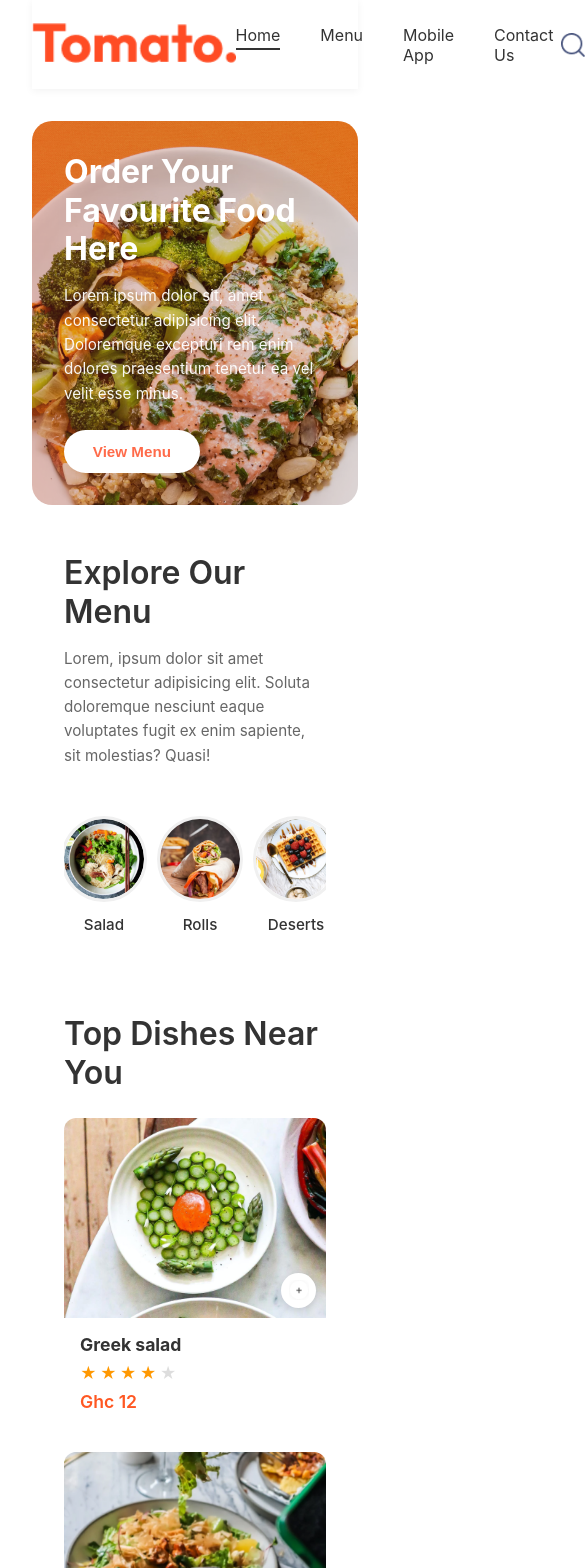
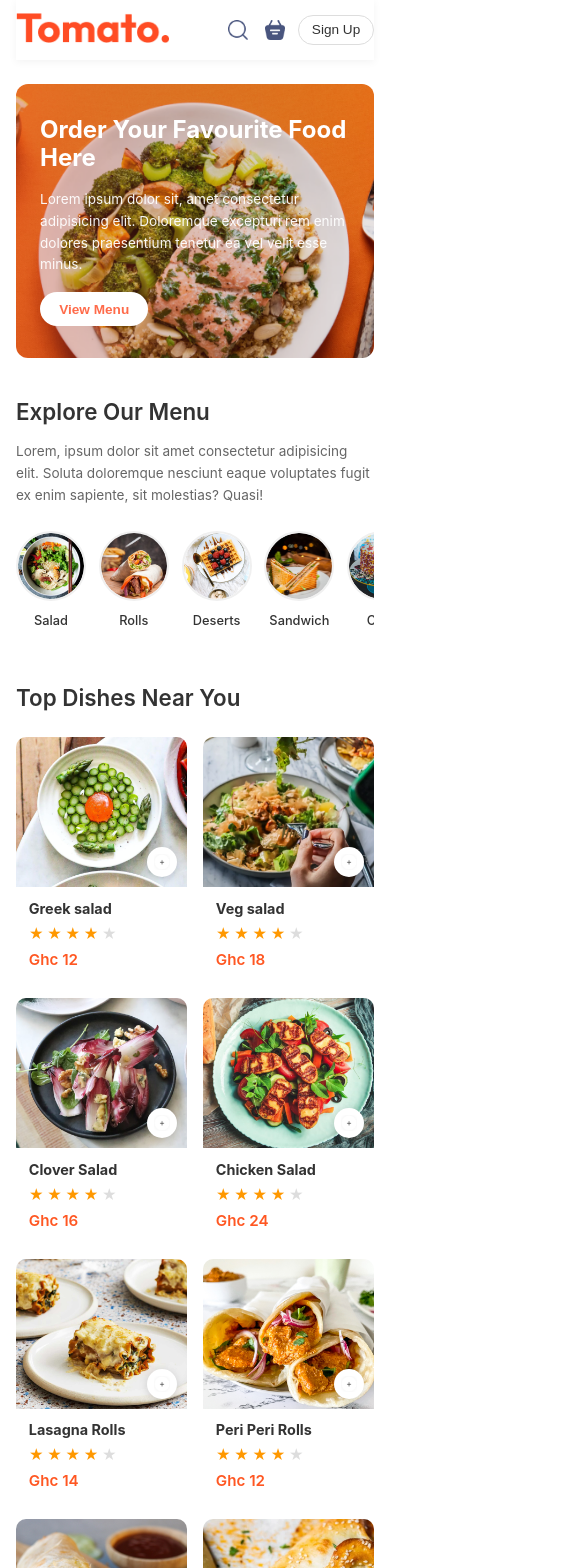
Before and after one commit to COLLINS15943/food-ecommerce, a React (Create React App) app: page / in a window 390 px wide. Shown: the top 1568 px of the page, 585 px wide, since content can reach past the window. Built offline with nearby package versions, Linux system fonts and the light colour scheme.

Commit message:
Add responsive design for mobile, tablet, and desktop views

```diff
--- a/public/index.html
+++ b/public/index.html
@@ -24,7 +24,7 @@
       work correctly both with client-side routing and a non-root public URL.
       Learn how to configure a non-root public URL by running `npm run build`.
     -->
-    <title>React App</title>
+    <title>Tomato - Order Your Favourite Food</title>
   </head>
   <body>
     <noscript>You need to enable JavaScript to run this app.</noscript>
--- a/src/App.css
+++ b/src/App.css
@@ -1,5 +1,6 @@
 * {
   scroll-behavior: smooth;
+  box-sizing: border-box;
 }
 
 .App {
@@ -12,3 +13,15 @@
   margin: 0 auto;
   padding: 0 2rem;
 }
+
+@media (max-width: 768px) {
+  .app-container {
+    padding: 0 1.5rem;
+  }
+}
+
+@media (max-width: 480px) {
+  .app-container {
+    padding: 0 1rem;
+  }
+}
--- a/src/components/Footer.jsx
+++ b/src/components/Footer.jsx
@@ -35,14 +35,14 @@ const Footer = () => {
         <div className="footer-section">
           <h3>Get In Touch</h3>
           <ul>
-            <li>+233544993066</li>
-            <li>leo@gmail.com</li>
+            <li>+233559438418</li>
+            <li>agbocollins15@gmail.com</li>
           </ul>
         </div>
       </div>
 
       <div className="footer-bottom">
-        <p>Copyright © Korios Dev Hussle</p>
+        <p>Copyright © Star Dev</p>
       </div>
     </footer>
   );
--- a/src/index.css
+++ b/src/index.css
@@ -5,9 +5,27 @@ body {
     sans-serif;
   -webkit-font-smoothing: antialiased;
   -moz-osx-font-smoothing: grayscale;
+  overflow-x: hidden;
 }
 
 code {
   font-family: source-code-pro, Menlo, Monaco, Consolas, 'Courier New',
     monospace;
 }
+
+* {
+  box-sizing: border-box;
+}
+
+img {
+  max-width: 100%;
+  height: auto;
+}
+
+button {
+  -webkit-tap-highlight-color: transparent;
+}
+
+a {
+  -webkit-tap-highlight-color: transparent;
+}
--- a/src/styles/AppDownload.css
+++ b/src/styles/AppDownload.css
@@ -38,8 +38,54 @@
   transform: scale(1.05);
 }
 
+@media (max-width: 992px) {
+  .app-download-container h2 {
+    font-size: 1.8rem;
+  }
+}
+
 @media (max-width: 768px) {
+  .app-download {
+    margin: 3rem 0;
+  }
+
+  .app-download-text {
+    font-size: 0.9rem;
+  }
+
+  .app-download-container h2 {
+    font-size: 1.6rem;
+    margin: 0 0 1.5rem 0;
+  }
+
+  .app-download-buttons {
+    gap: 1rem;
+  }
+
   .app-download-buttons img {
     width: 150px;
   }
 }
+
+@media (max-width: 480px) {
+  .app-download {
+    margin: 2rem 0;
+  }
+
+  .app-download-text {
+    font-size: 0.85rem;
+  }
+
+  .app-download-container h2 {
+    font-size: 1.4rem;
+    margin: 0 0 1.2rem 0;
+  }
+
+  .app-download-buttons {
+    gap: 0.8rem;
+  }
+
+  .app-download-buttons img {
+    width: 130px;
+  }
+}
--- a/src/styles/AuthModal.css
+++ b/src/styles/AuthModal.css
@@ -114,3 +114,78 @@
 .toggle-link:hover {
   color: #e55a41;
 }
+
+@media (max-width: 768px) {
+  .auth-modal {
+    width: 95%;
+    max-width: 380px;
+    padding: 1.5rem;
+  }
+
+  .auth-modal h2 {
+    font-size: 1.3rem;
+    margin-bottom: 1.2rem;
+  }
+
+  .auth-modal input {
+    padding: 0.7rem;
+    font-size: 0.95rem;
+  }
+
+  .submit-btn {
+    padding: 0.7rem;
+    font-size: 0.95rem;
+  }
+
+  .terms-checkbox {
+    font-size: 0.85rem;
+  }
+
+  .toggle-text {
+    font-size: 0.85rem;
+    margin-top: 1.2rem;
+  }
+}
+
+@media (max-width: 480px) {
+  .auth-modal {
+    width: 95%;
+    max-width: 100%;
+    padding: 1.2rem;
+  }
+
+  .close-btn {
+    top: 0.8rem;
+    right: 0.8rem;
+    font-size: 1.3rem;
+  }
+
+  .auth-modal h2 {
+    font-size: 1.2rem;
+    margin-bottom: 1rem;
+  }
+
+  .auth-modal form {
+    gap: 0.8rem;
+  }
+
+  .auth-modal input {
+    padding: 0.65rem;
+    font-size: 0.9rem;
+  }
+
+  .submit-btn {
+    padding: 0.65rem;
+    font-size: 0.9rem;
+  }
+
+  .terms-checkbox {
+    font-size: 0.8rem;
+    gap: 0.4rem;
+  }
+
+  .toggle-text {
+    font-size: 0.8rem;
+    margin-top: 1rem;
+  }
+}
--- a/src/styles/CartModal.css
+++ b/src/styles/CartModal.css
@@ -195,20 +195,163 @@
   background-color: #333;
 }
 
+@media (max-width: 992px) {
+  .cart-modal {
+    max-width: 800px;
+  }
+
+  .cart-items-header,
+  .cart-item-row {
+    grid-template-columns: 70px 2fr 0.9fr 0.9fr 0.9fr 70px;
+    gap: 0.8rem;
+  }
+}
+
 @media (max-width: 768px) {
   .cart-modal {
     width: 95%;
     padding: 1.5rem;
+    max-height: 85vh;
   }
 
-  .cart-items-header,
+  .cart-header h2 {
+    font-size: 1.3rem;
+  }
+
+  .cart-items-header {
+    display: none;
+  }
+
   .cart-item-row {
-    grid-template-columns: 60px 1.5fr 0.8fr 0.8fr 0.8fr 60px;
-    gap: 0.5rem;
+    grid-template-columns: 60px 1fr;
+    gap: 1rem;
+    padding: 1rem;
+    background: #f9f9f9;
+    border-radius: 8px;
+    margin-bottom: 0.8rem;
+    border-bottom: none;
+  }
+
+  .cart-item-image {
+    grid-row: 1 / 3;
+  }
+
+  .cart-item-title {
+    grid-column: 2;
+    font-weight: 600;
+  }
+
+  .cart-item-price,
+  .cart-item-quantity,
+  .cart-item-total {
+    grid-column: 2;
+    display: flex;
+    justify-content: space-between;
     font-size: 0.85rem;
+  }
+
+  .cart-item-price::before {
+    content: 'Price: ';
+    font-weight: 600;
+    color: #333;
+  }
+
+  .cart-item-quantity::before {
+    content: 'Quantity: ';
+    font-weight: 600;
+    color: #333;
+  }
+
+  .cart-item-total::before {
+    content: 'Total: ';
+    font-weight: 600;
+    color: #333;
+  }
+
+  .cart-item-remove {
+    grid-column: 2;
+    text-align: right;
   }
 
   .cart-summary {
     grid-template-columns: 1fr;
+    gap: 1.5rem;
+  }
+
+  .cart-total-section h3 {
+    font-size: 1.1rem;
+  }
+
+  .cart-total-row {
+    font-size: 0.9rem;
+  }
+
+  .checkout-btn {
+    font-size: 0.95rem;
   }
 }
+
+@media (max-width: 480px) {
+  .cart-modal {
+    width: 100%;
+    max-width: 100%;
+    padding: 1rem;
+    border-radius: 12px 12px 0 0;
+    max-height: 90vh;
+    top: auto;
+    bottom: 0;
+    transform: translate(-50%, 0);
+  }
+
+  .cart-header {
+    margin-bottom: 1.5rem;
+  }
+
+  .cart-header h2 {
+    font-size: 1.2rem;
+  }
+
+  .cart-item-row {
+    padding: 0.8rem;
+    gap: 0.8rem;
+  }
+
+  .cart-item-image img {
+    width: 50px;
+    height: 50px;
+  }
+
+  .cart-item-title {
+    font-size: 0.9rem;
+  }
+
+  .cart-item-price,
+  .cart-item-quantity,
+  .cart-item-total {
+    font-size: 0.8rem;
+  }
+
+  .cart-total-section h3 {
+    font-size: 1rem;
+  }
+
+  .cart-total-row {
+    font-size: 0.85rem;
+    padding: 0.6rem 0;
+  }
+
+  .checkout-btn {
+    padding: 0.9rem;
+    font-size: 0.9rem;
+  }
+
+  .promo-input-group input,
+  .promo-input-group button {
+    font-size: 0.85rem;
+    padding: 0.7rem;
+  }
+
+  .promo-input-group button {
+    padding: 0.7rem 1rem;
+  }
+}
--- a/src/styles/Footer.css
+++ b/src/styles/Footer.css
@@ -102,9 +102,103 @@
   font-size: 0.9rem;
 }
 
+@media (max-width: 992px) {
+  .footer-container {
+    grid-template-columns: 1fr 1fr;
+    gap: 2.5rem;
+  }
+
+  .footer-brand {
+    grid-column: 1 / -1;
+  }
+}
+
 @media (max-width: 768px) {
+  .footer {
+    margin-top: 3rem;
+  }
+
   .footer-container {
     grid-template-columns: 1fr;
     gap: 2rem;
+    padding: 2.5rem 2rem;
+  }
+
+  .footer-brand {
+    grid-column: auto;
+  }
+
+  .footer-logo {
+    font-size: 1.8rem;
+  }
+
+  .footer-brand p {
+    font-size: 0.9rem;
+  }
+
+  .footer-section h3 {
+    font-size: 1.1rem;
+    margin: 0 0 1rem 0;
+  }
+
+  .footer-section ul {
+    gap: 0.6rem;
+  }
+
+  .footer-section ul li {
+    font-size: 0.9rem;
+  }
+
+  .footer-bottom {
+    padding: 1.2rem 2rem;
+  }
+
+  .footer-bottom p {
+    font-size: 0.85rem;
   }
 }
+
+@media (max-width: 480px) {
+  .footer-container {
+    padding: 2rem 1.5rem;
+    gap: 1.5rem;
+  }
+
+  .footer-logo {
+    font-size: 1.6rem;
+  }
+
+  .footer-brand p {
+    font-size: 0.85rem;
+  }
+
+  .footer-brand {
+    gap: 1rem;
+  }
+
+  .social-icons a {
+    width: 35px;
+    height: 35px;
+  }
+
+  .social-icons img {
+    width: 18px;
+    height: 18px;
+  }
+
+  .footer-section h3 {
+    font-size: 1rem;
+  }
+
+  .footer-section ul li {
+    font-size: 0.85rem;
+  }
+
+  .footer-bottom {
+    padding: 1rem 1.5rem;
+  }
+
+  .footer-bottom p {
+    font-size: 0.8rem;
+  }
+}
--- a/src/styles/Header.css
+++ b/src/styles/Header.css
@@ -119,3 +119,62 @@
 .signin-btn:hover {
   background-color: #f5f5f5;
 }
+
+@media (max-width: 992px) {
+  .nav-list {
+    gap: 1.5rem;
+  }
+
+  .nav-list a {
+    font-size: 0.9rem;
+  }
+}
+
+@media (max-width: 768px) {
+  .header {
+    padding: 0.8rem 0;
+  }
+
+  .logo img {
+    height: 35px;
+  }
+
+  .nav {
+    display: none;
+  }
+
+  .header-actions {
+    gap: 1rem;
+  }
+
+  .search-btn img,
+  .cart-btn img {
+    width: 20px;
+    height: 20px;
+  }
+
+  .signin-btn {
+    padding: 0.5rem 1rem;
+    font-size: 0.9rem;
+  }
+}
+
+@media (max-width: 480px) {
+  .logo img {
+    height: 30px;
+  }
+
+  .header-actions {
+    gap: 0.5rem;
+  }
+
+  .signin-btn {
+    padding: 0.4rem 0.8rem;
+    font-size: 0.85rem;
+  }
+
+  .search-btn,
+  .cart-btn {
+    padding: 0.3rem;
+  }
+}
--- a/src/styles/Hero.css
+++ b/src/styles/Hero.css
@@ -48,6 +48,7 @@
   transform: translateY(-2px);
   box-shadow: 0 8px 20px rgba(0, 0, 0, 0.15);
 }
+
 @keyframes fadeInLeft {
   from {
     opacity: 0;
@@ -68,10 +69,23 @@
   animation-delay: 0.6s;
 }
 
+@media (max-width: 992px) {
+  .hero {
+    padding: 3rem 2.5rem;
+    min-height: 320px;
+  }
+
+  .hero-content h1 {
+    font-size: 2.5rem;
+  }
+}
+
 @media (max-width: 768px) {
   .hero {
-    padding: 2rem;
-    min-height: 300px;
+    padding: 2.5rem 2rem;
+    min-height: 280px;
+    border-radius: 15px;
+    margin: 1.5rem 0;
   }
 
   .hero-content {
@@ -81,4 +95,36 @@
   .hero-content h1 {
     font-size: 2rem;
   }
+
+  .hero-content p {
+    font-size: 0.9rem;
+    margin: 0 0 1.2rem 0;
+  }
+
+  .view-menu-btn {
+    padding: 0.7rem 1.5rem;
+    font-size: 0.9rem;
+  }
 }
+
+@media (max-width: 480px) {
+  .hero {
+    padding: 2rem 1.5rem;
+    min-height: 240px;
+    border-radius: 12px;
+  }
+
+  .hero-content h1 {
+    font-size: 1.5rem;
+  }
+
+  .hero-content p {
+    font-size: 0.85rem;
+    margin: 0 0 1rem 0;
+  }
+
+  .view-menu-btn {
+    padding: 0.6rem 1.2rem;
+    font-size: 0.85rem;
+  }
+}
--- a/src/styles/Menu.css
+++ b/src/styles/Menu.css
@@ -206,13 +206,43 @@
   color: #ff9800;
 }
 
+@media (max-width: 992px) {
+  .menu-container h2 {
+    font-size: 1.8rem;
+  }
+
+  .categories {
+    gap: 1.5rem;
+  }
+
+  .category-circle {
+    width: 90px;
+    height: 90px;
+  }
+
+  .dishes-grid {
+    grid-template-columns: repeat(auto-fill, minmax(220px, 1fr));
+    gap: 1.8rem;
+  }
+}
+
 @media (max-width: 768px) {
   .menu-section {
-    padding: 0 2rem;
+    margin: 2rem 0;
+  }
+
+  .menu-container h2 {
+    font-size: 1.6rem;
+  }
+
+  .menu-description {
+    font-size: 0.9rem;
+    margin: 0 0 2rem 0;
   }
 
   .categories {
     gap: 1rem;
+    margin-bottom: 3rem;
   }
 
   .category-item {
@@ -222,10 +252,119 @@
   .category-circle {
     width: 80px;
     height: 80px;
+    border: 2px solid #f0f0f0;
+  }
+
+  .category-item p {
+    font-size: 0.85rem;
+  }
+
+  .dishes-title {
+    margin: 2rem 0 1.5rem 0;
+    font-size: 1.6rem;
   }
 
   .dishes-grid {
     grid-template-columns: repeat(auto-fill, minmax(200px, 1fr));
     gap: 1.5rem;
   }
+
+  .dish-image {
+    height: 180px;
+  }
+
+  .dish-info h3 {
+    font-size: 1rem;
+  }
+
+  .dish-price {
+    font-size: 1rem;
+  }
 }
+
+@media (max-width: 480px) {
+  .menu-section {
+    margin: 1.5rem 0;
+  }
+
+  .menu-container h2 {
+    font-size: 1.4rem;
+  }
+
+  .menu-description {
+    font-size: 0.85rem;
+    margin: 0 0 1.5rem 0;
+  }
+
+  .categories {
+    gap: 0.8rem;
+    margin-bottom: 2.5rem;
+  }
+
+  .category-item {
+    min-width: 70px;
+  }
+
+  .category-circle {
+    width: 70px;
+    height: 70px;
+  }
+
+  .category-item p {
+    font-size: 0.8rem;
+  }
+
+  .dishes-title {
+    margin: 1.5rem 0 1rem 0;
+    font-size: 1.4rem;
+  }
+
+  .dishes-grid {
+    grid-template-columns: repeat(auto-fill, minmax(160px, 1fr));
+    gap: 1rem;
+  }
+
+  .dish-card {
+    border-radius: 10px;
+  }
+
+  .dish-image {
+    height: 150px;
+    border-radius: 10px 10px 0 0;
+  }
+
+  .dish-info {
+    padding: 0.8rem;
+  }
+
+  .dish-info h3 {
+    font-size: 0.9rem;
+  }
+
+  .dish-price {
+    font-size: 0.95rem;
+  }
+
+  .add-btn {
+    width: 30px;
+    height: 30px;
+  }
+
+  .add-btn img {
+    width: 16px;
+    height: 16px;
+  }
+
+  .item-counter {
+    padding: 0.2rem 0.4rem;
+  }
+
+  .item-counter button img {
+    width: 16px;
+    height: 16px;
+  }
+
+  .star {
+    font-size: 0.9rem;
+  }
+}
```
Also changed, not shown: 1 other file (tests, documents, lock files or other folders).
